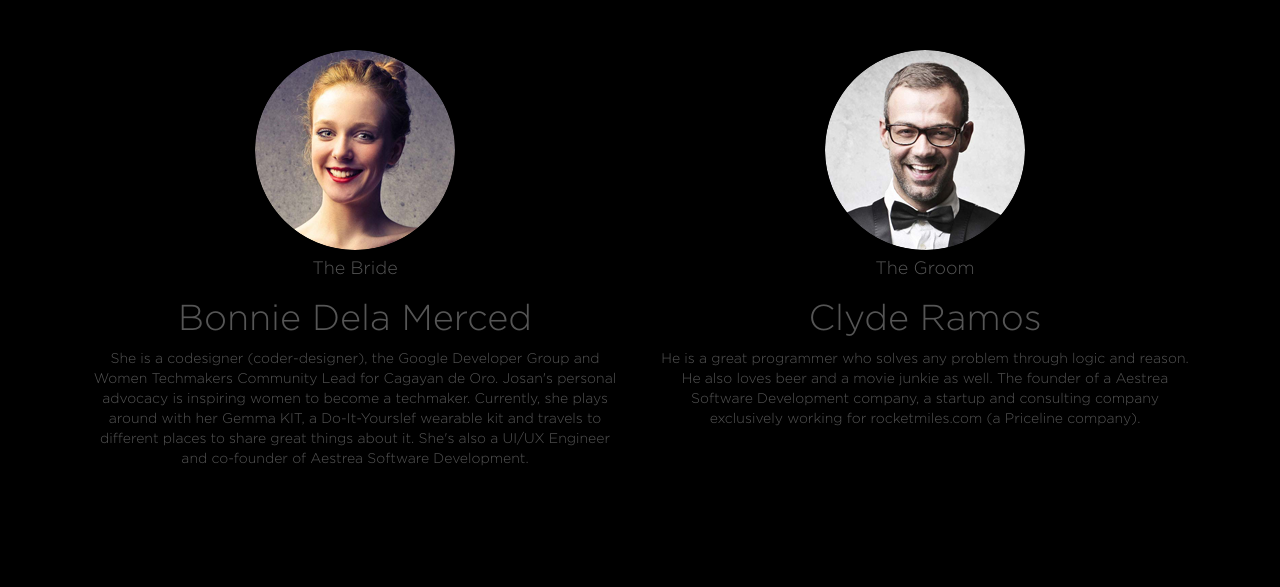
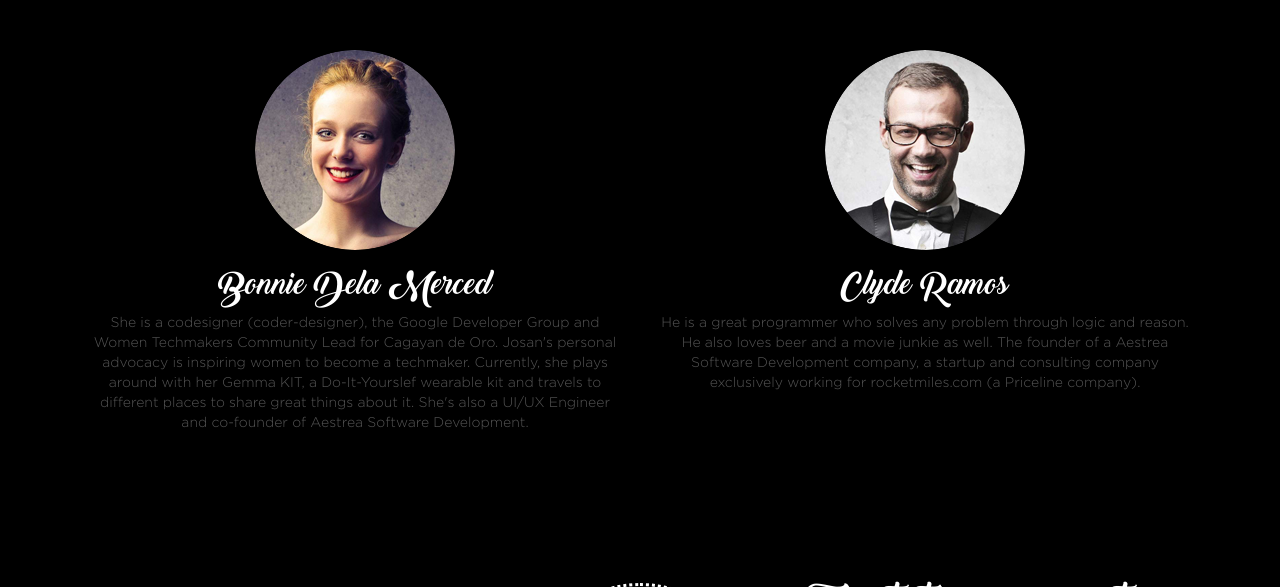
Before and after one commit to crux-wedding/wedding-template2, a Jekyll site: the page built from index.html, in a window 1280 px wide and 900 px high, scrolled down 1057 px, cut to the strip 0-587 px from the top of the window. Built offline with Jekyll 4.4.1, drawn with Linux system fonts in a browser that asks for light colours; nearby versions of some CDN libraries.

Commit message:
Add about section

```diff
--- a/_includes/home/about.html
+++ b/_includes/home/about.html
@@ -1,18 +1,16 @@
 <div class="container">
-<div class="col-lg-6">
+    <div class="col-lg-6">
         <div class="bride-section text-center">
-            <img class="center-block img-circle img-responsive" src="img/{{ site.about.bride.bride-image }}" alt="">
-            <h4>The Bride</h4>
-            <h1>{{ site.about.bride.bride-name }}</h1>
-            <p class="text-center">{{ site.about.bride.bride-description }}</p>
+            <img class="content-image center-block img-circle img-responsive" src="img/{{ site.about.bride.bride-image }}" alt="">
+            <h2 class="stylized content-name">{{ site.about.bride.bride-name }}</h2>
+            <p class="content-description text-center">{{ site.about.bride.bride-description }}</p>
         </div>
     </div>
     <div class="col-lg-6">
         <div class="groom-section text-center">
-            <img class="center-block img-circle img-responsive" src="img/{{ site.about.groom.groom-image }}" alt="">
-            <h4>The Groom</h4>
-            <h1>{{ site.about.groom.groom-name }}</h1>
-            <p class="text-center">{{ site.about.groom.groom-description }}</p>
+            <img class="content-image center-block img-circle img-responsive" src="img/{{ site.about.groom.groom-image }}" alt="">
+            <h2 class="stylized content-name">{{ site.about.groom.groom-name }}</h2>
+            <p class="content-description text-center">{{ site.about.groom.groom-description }}</p>
         </div>
     </div>
 </div>
```
